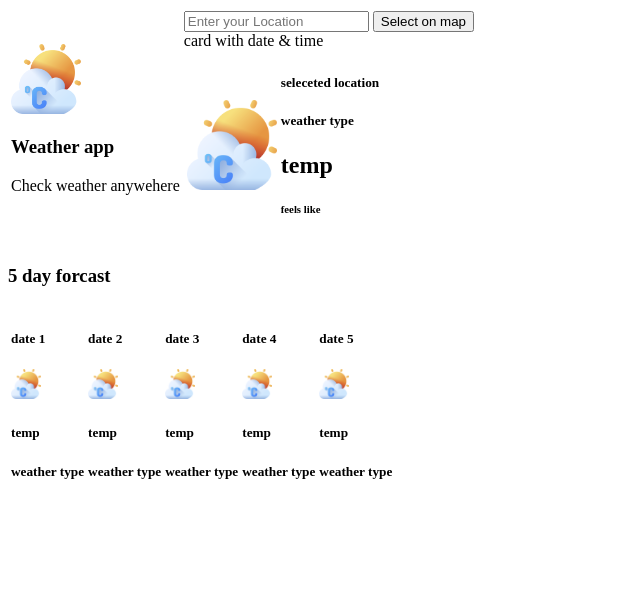
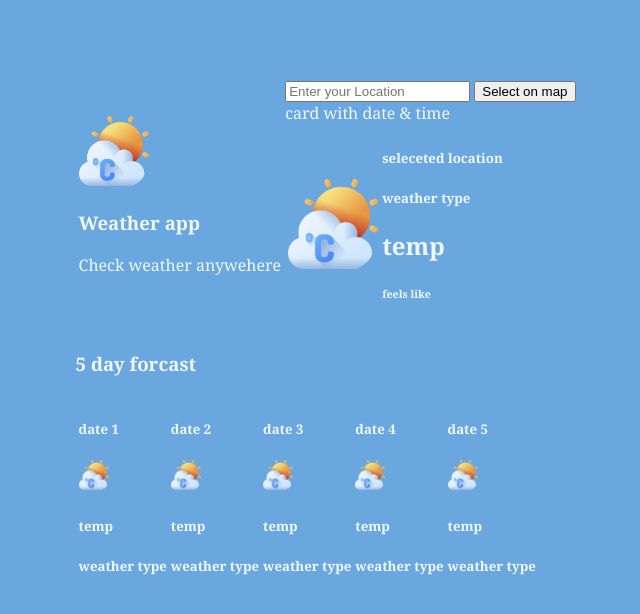
Before and after one commit to JaniduSathsara/Weather-App, a plain HTML site: page index.html in a window 1280 px wide. Shown: the whole page, without its empty margins (0-640 px from the left). Drawn offline with Linux system fonts and the light colour scheme.

Commit message:
Add CSS classes for styling elements in index.html

```diff
--- a/CSS/style.css
+++ b/CSS/style.css
@@ -0,0 +1,65 @@
+body{
+    background: #6ba7df;
+    font-family: Georgia, 'Times New Roman', Times, serif;
+    margin:1cm;
+    padding:1cm;
+    color: aliceblue;
+    align-items: center;
+}
+
+.logo{
+
+}
+
+
+.headline{
+
+}
+
+.txts{
+
+}
+
+.inputtext{
+
+}
+
+.DateTime{
+
+}
+
+.btn{
+
+}
+
+.wIcone{
+
+}
+
+.Wlocation{
+
+}
+
+.wType{
+
+}
+
+.wTemp{
+
+}
+
+.day5Title{
+
+}
+
+.Ddate{
+
+}
+
+.dIcon{
+
+}
+
+.dTemp{
+
+}
--- a/index.html
+++ b/index.html
@@ -16,14 +16,14 @@
         <table>
             <tr>
                 <td>
-                    <img src="images/logo.png" alt="logo" width="70px">
-                    <h3>Weather app</h3>
-                    <p>Check weather anywehere</p>
+                    <img class="logo" src="images/logo.png" alt="logo" width="70px">
+                    <h3 class="headline">Weather app</h3>
+                    <p class="txts">Check weather anywehere</p>
                 </td>
                 <td>
-                    <input type="text" placeholder="Enter your Location">
-                    <button onclick="btnSearch()">Select on map</button>
-                    <div>
+                    <input class="inputtext" type="text" placeholder="Enter your Location">
+                    <button class="btn" onclick="btnSearch()">Select on map</button>
+                    <div class="DateTime">
                         card with
                         date & time
 
@@ -32,12 +32,12 @@
                         <table>
                             <tr>
                                 <td>
-                                    <img src="images/logo.png" alt="weather icon" width="90px">
+                                    <img class="wIcone" src="images/logo.png" alt="weather icon" width="90px">
                                 </td>
                                 <td>
-                                    <h5>seleceted location</h5>
-                                    <h5>weather type</h5>
-                                    <h2>temp</h2>
+                                    <h5 class="Wlocation">seleceted location</h5>
+                                    <h5 class="wType">weather type</h5>
+                                    <h2 class="wTemp">temp</h2>
                                     <h6>feels like</h6>
                                 </td>
                             </tr>
@@ -49,14 +49,14 @@
     </div>
     <div>
         <div>
-            <h3>5 day forcast</h3>
+            <h3 class="day5Title">5 day forcast</h3>
         </div>
         <table>
             <tr>
                 <td>
-                    <h5>date 1</h5>
-                    <img src="images/logo.png" alt="" width="30px">
-                    <h5>temp</h5>
+                    <h5 class="Ddate">date 1</h5>
+                    <img class="dIcon" src="images/logo.png" alt="" width="30px">
+                    <h5 class="dTemp">temp</h5>
                     <h5>weather type</h5>
                 </td>
                 <td>
@@ -88,14 +88,14 @@
     </div>
 
 
-    <div>
+    <!-- <div>
         <div id="lblWeather">
-            <!-- <h1>Location</h1>
+            <h1>Location</h1>
             <img src="" alt="" srcset="">
             <h3>text</h3>
-            <p></p> -->
+            <p></p>
         </div>
-    </div>
+    </div> -->
 
     <script src="script.js"></script>
 </body>
```
